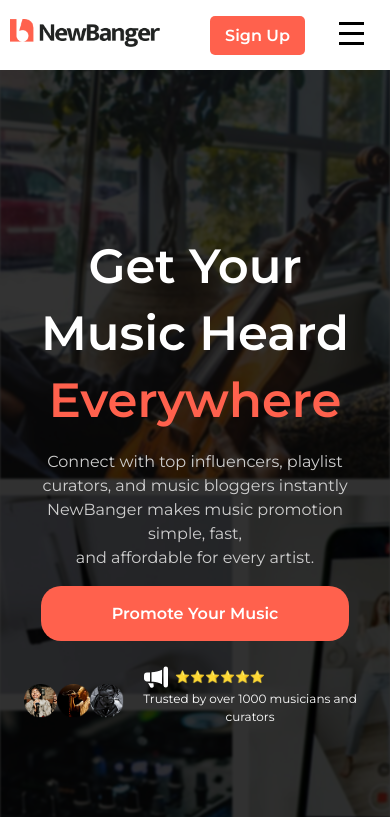
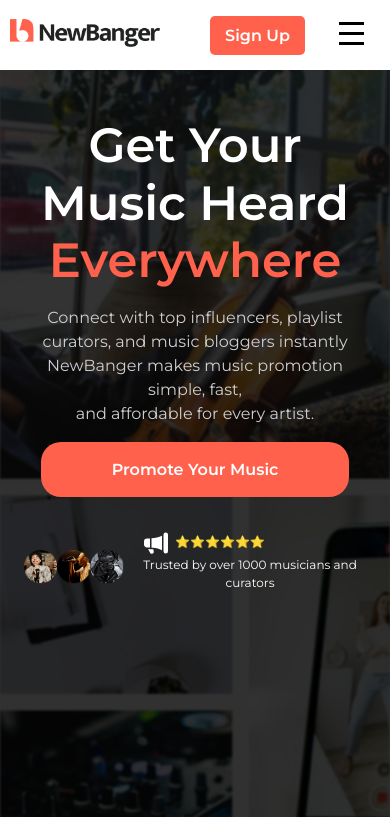
Before and after one commit to Menzo101/newBangersss, a React (Vite) app: page / in a window 390 px wide. Shown: the top 817 px of the page. Built offline with nearby package versions, Linux system fonts and the light colour scheme; a web font is replaced by a local one.

Commit message:
sixthCommit

```diff
--- a/src/components/secondcomponent.css
+++ b/src/components/secondcomponent.css
@@ -13,7 +13,7 @@
     color: #fff;
 
     display: flex;
-    align-items: center;
+    /* align-items: center; */
     /* vertical center */
     justify-content: center;
 
@@ -56,10 +56,11 @@
     max-width: 1100px;
     width: 100%;
     padding: 0 1.5rem;
+    top: 2rem;
 
     display: flex;
     flex-direction: column;
-    align-items: center;
+    /* align-items: center; */
     /* centers text + button */
     text-align: center;
 }
@@ -100,6 +101,8 @@
     font-weight: 600;
     color: #fff;
     cursor: pointer;
+    width: 300px;
+    margin: 10px auto;
     font-family: Montserrat;
 }
 
@@ -288,11 +291,12 @@
     .hero {
 
         position: relative;
-        height: 100vh;
+        /* height: 100vh; */
         overflow: hidden;
         color: #fff;
         bottom: 5px;
         display: flex;
+
         /* align-items: center; */
 
 
@@ -305,8 +309,8 @@
         font-size: 48px;
         font-family: Montserrat;
         font-weight: 600;
-        letter-spacing: 1%;
-        line-height: 1.4;
+
+        line-height: 1.2;
         width: 100%;
         text-align: center;
     }
@@ -497,18 +501,18 @@
 
 @media (max-width:380px) {
     .hero-content h1 {
-        margin-top: 15px;
+        margin-top: 10px;
         font-size: 36px;
         font-family: Montserrat;
         font-weight: 600;
         letter-spacing: 1%;
         line-height: 1.2;
-        width: 370px;
+        /* width: 370px; */
         text-align: center;
     }
 
     .hero-content p {
-        margin-top: 1rem;
+        margin-top: 10px;
         font-size: 16px;
         font-family: Montserrat;
         line-height: 1.5;
@@ -521,7 +525,7 @@
         position: relative;
         z-index: 2;
         width: 100%;
-        margin: 5px auto;
+        /* margin: 5px auto; */
         /* align-items: center; */
         /* top: 10rem; */
 
@@ -542,7 +546,7 @@
 
     #stars {
         display: block;
-        width: 10px;
+        width: 100px;
     }
 
     .cta-btn {
@@ -609,7 +613,9 @@
 
     .newContainer p {
         font-size: 12px;
+        margin-top: 1rem;
         font-family: Montserrat;
+
     }
 
     .avatars img {
```
